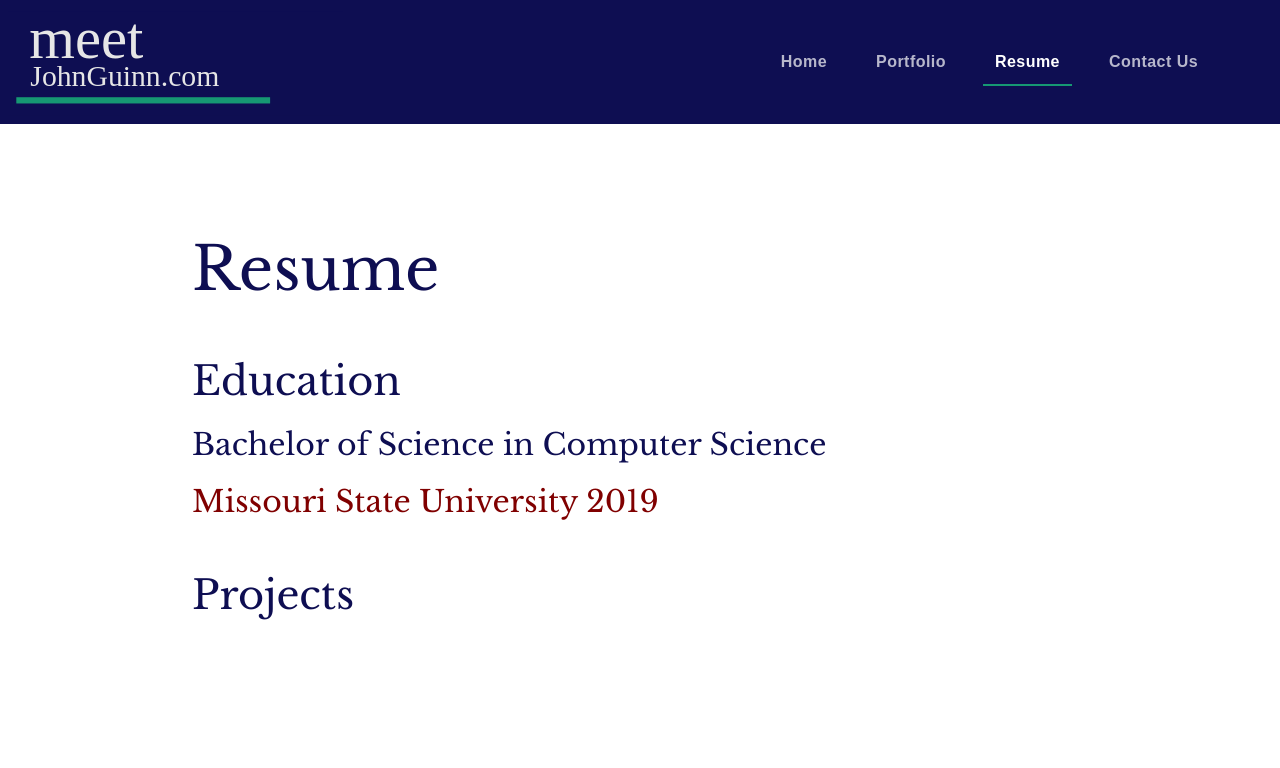
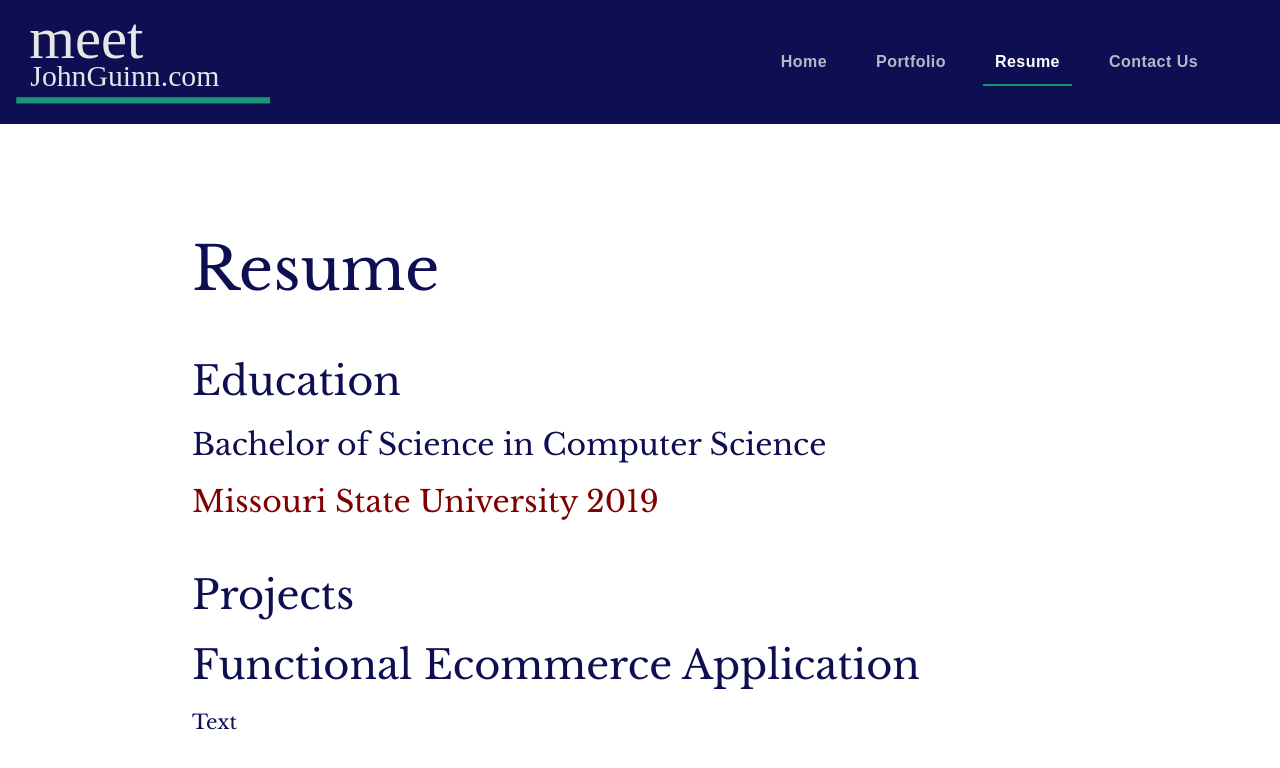
Before and after one commit to jguinn124/meetJohnGuinn, a React (Create React App) app: page /resume in a window 1280 px wide. Shown: the top 768 px of the page. Built offline with nearby package versions, Linux system fonts and the light colour scheme; a web font is replaced by a local one.

Commit message:
Update About.js

```diff
--- a/src/components/About.js
+++ b/src/components/About.js
@@ -103,6 +103,28 @@ export default function LandingPage() {
               >
                 Projects
               </div>
+              <div
+                style={{
+                  fontFamily: "Libre Baskerville",
+                  fontSize: "40px",
+                  backgroundColor: "white",
+                  color: "#0E0E52",
+                  paddingTop: "20px",
+                }}
+              >
+                Functional Ecommerce Application
+              </div>
+              <div
+                style={{
+                  fontFamily: "Libre Baskerville",
+                  fontSize: "20px",
+                  backgroundColor: "white",
+                  color: "#0E0E52",
+                  paddingTop: "20px",
+                }}
+              >
+                Text
+              </div>
             </Grid>
           </Grid>
         </Grid>
```
